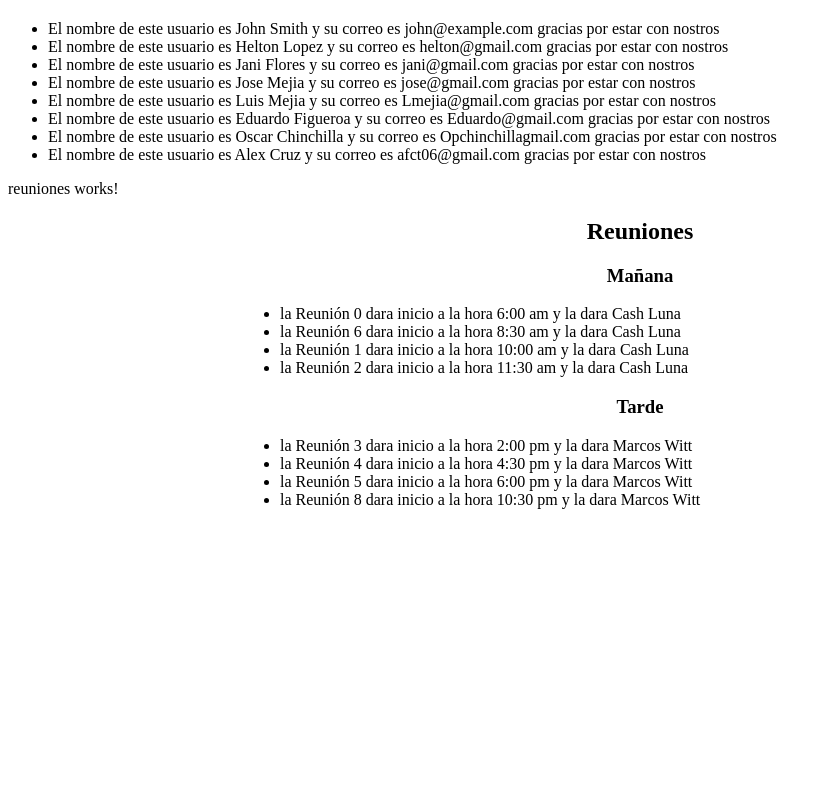
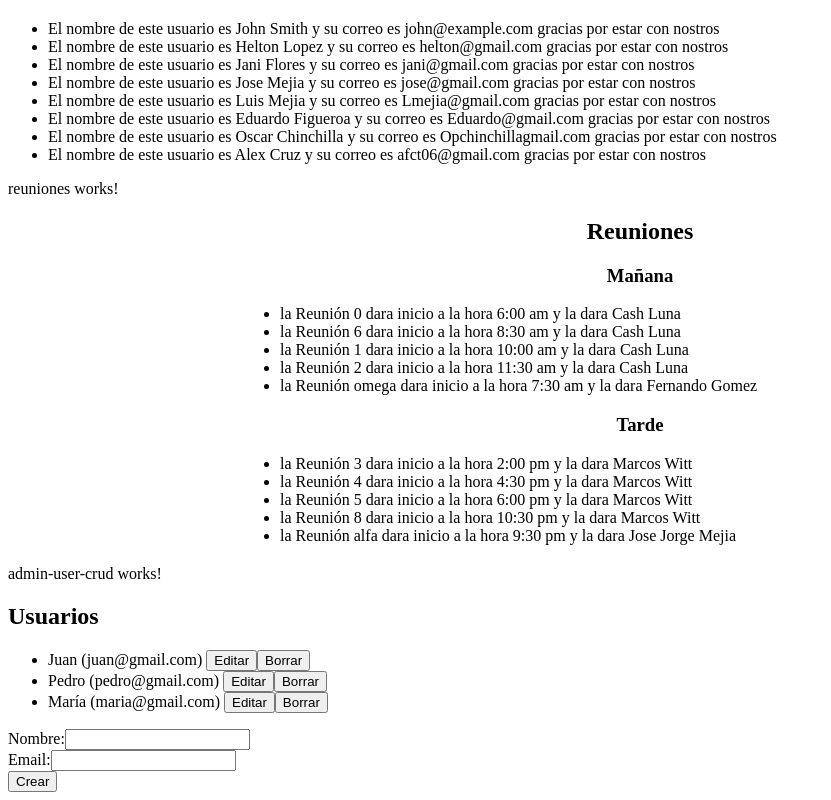
Before and after one commit to LuisMejia1020/Sistema-de-asistencia-de-Iglesia, an Angular app in the folder my-app/: page / in a window 1280 px wide. Shown: the part 455-1255 px from the top of the page, without its empty margins (0-831 px from the left). Before the commit the page ends 984 px from the top, so only its background shows below. Built offline with nearby package versions, Linux system fonts and the light colour scheme.

Commit message:
actualizacion componente admin user crud
se actualizo el componente de admin user crud y ya tiene un cuadro crud donde se puede leer, editar, borrar y crear usuarios

```diff
--- a/my-app/src/app/admin-user-crud/admin-user-crud.component.html
+++ b/my-app/src/app/admin-user-crud/admin-user-crud.component.html
@@ -1 +1,25 @@
 <p>admin-user-crud works!</p>
+<h2>Usuarios</h2>
+
+<!-- Mostrar la lista de usuarios -->
+<ul>
+  <li *ngFor="let usuario of usuarios">
+    {{ usuario.nombre }} ({{ usuario.email }})
+    <button (click)="editarUsuario(usuario)">Editar</button>
+    <button (click)="borrarUsuario(usuario)">Borrar</button>
+  </li>
+</ul>
+
+<!-- Formulario para crear o actualizar usuarios -->
+<form #usuarioForm="ngForm" (ngSubmit)="guardarUsuario()">
+  <input type="hidden" name="id" [(ngModel)]="usuarioSeleccionado.id">
+  <div>
+    <label for="nombre">Nombre:</label>
+    <input type="text" name="nombre" [(ngModel)]="usuarioSeleccionado.nombre" required>
+  </div>
+  <div>
+    <label for="email">Email:</label>
+    <input type="email" name="email" [(ngModel)]="usuarioSeleccionado.email" required>
+  </div>
+  <button type="submit">{{ modoEdicion ? 'Actualizar' : 'Crear' }}</button>
+</form>
--- a/my-app/src/app/admin-user-crud/admin-user-crud.component.ts
+++ b/my-app/src/app/admin-user-crud/admin-user-crud.component.ts
@@ -1,5 +1,9 @@
 import { Component } from '@angular/core';
-import { IAdminUser } from '../interfaces/interface';
+interface IUsuario {
+  id: number;
+  nombre: string;
+  email: string;
+}
 
 @Component({
   selector: 'app-admin-user-crud',
@@ -7,5 +11,43 @@ import { IAdminUser } from '../interfaces/interface';
   styleUrls: ['./admin-user-crud.component.css']
 })
 export class AdminUserCrudComponent {
+  usuarios: IUsuario[] = [
+    { id: 1, nombre: 'Juan', email: 'juan@gmail.com' },
+    { id: 2, nombre: 'Pedro', email: 'pedro@gmail.com' },
+    { id: 3, nombre: 'María', email: 'maria@gmail.com' }
+  ];
+
+  usuarioSeleccionado: IUsuario = { id: 0, nombre: '', email: '' };
+  modoEdicion = false;
+
+  // Método para crear o actualizar un usuario
+  guardarUsuario() {
+    if (this.modoEdicion) {
+      // Actualizar usuario existente
+      const indice = this.usuarios.findIndex(u => u.id === this.usuarioSeleccionado.id);
+      this.usuarios[indice] = { ...this.usuarioSeleccionado };
+    } else {
+      // Crear un nuevo usuario
+      this.usuarioSeleccionado.id = this.usuarios.length + 1;
+      this.usuarios.push({ ...this.usuarioSeleccionado });
+    }
+    // Limpiar el formulario
+    this.usuarioSeleccionado = { id: 0, nombre: '', email: '' };
+    this.modoEdicion = false;
+  }
+
+  // Método para editar un usuario existente
+  editarUsuario(usuario: IUsuario) {
+    this.usuarioSeleccionado = { ...usuario };
+    this.modoEdicion = true;
+  }
+
+  // Método para borrar un usuario existente
+  borrarUsuario(usuario: IUsuario) {
+    const confirmacion = confirm(`¿Está seguro que desea borrar a ${usuario.nombre}?`);
+    if (confirmacion) {
+      this.usuarios = this.usuarios.filter(u => u.id !== usuario.id);
+    }
+  }
 
 }
--- a/my-app/src/app/app.component.html
+++ b/my-app/src/app/app.component.html
@@ -3,3 +3,4 @@
 <app-login-usuario></app-login-usuario>
 <app-lista-usuarios></app-lista-usuarios>
 <app-reuniones></app-reuniones>
+<app-admin-user-crud></app-admin-user-crud>
--- a/my-app/src/app/reuniones/reuniones.component.ts
+++ b/my-app/src/app/reuniones/reuniones.component.ts
@@ -31,10 +31,16 @@ export class ReunionesComponent {
     { lider: 'Cash Luna',nombre: 'Reunión 6', inicio: '8:30 am' },
     { lider: 'Cash Luna',nombre: 'Reunión 1', inicio: '10:00 am' },
     { lider: 'Cash Luna',nombre: 'Reunión 2', inicio: '11:30 am' },
+    { lider: 'Fernando Gomez',nombre: 'Reunión omega', inicio: '7:30 am' },
+
+
+
     { lider: 'Marcos Witt',nombre: 'Reunión 3', inicio: '2:00 pm' },
     { lider: 'Marcos Witt',nombre: 'Reunión 4', inicio: '4:30 pm' },
     { lider: 'Marcos Witt',nombre: 'Reunión 5', inicio: '6:00 pm' },
     { lider: 'Marcos Witt',nombre: 'Reunión 8', inicio: '10:30 pm' },
+    { lider: 'Jose Jorge Mejia',nombre: 'Reunión alfa', inicio: '9:30 pm' },
+
   ];
 
 
```
